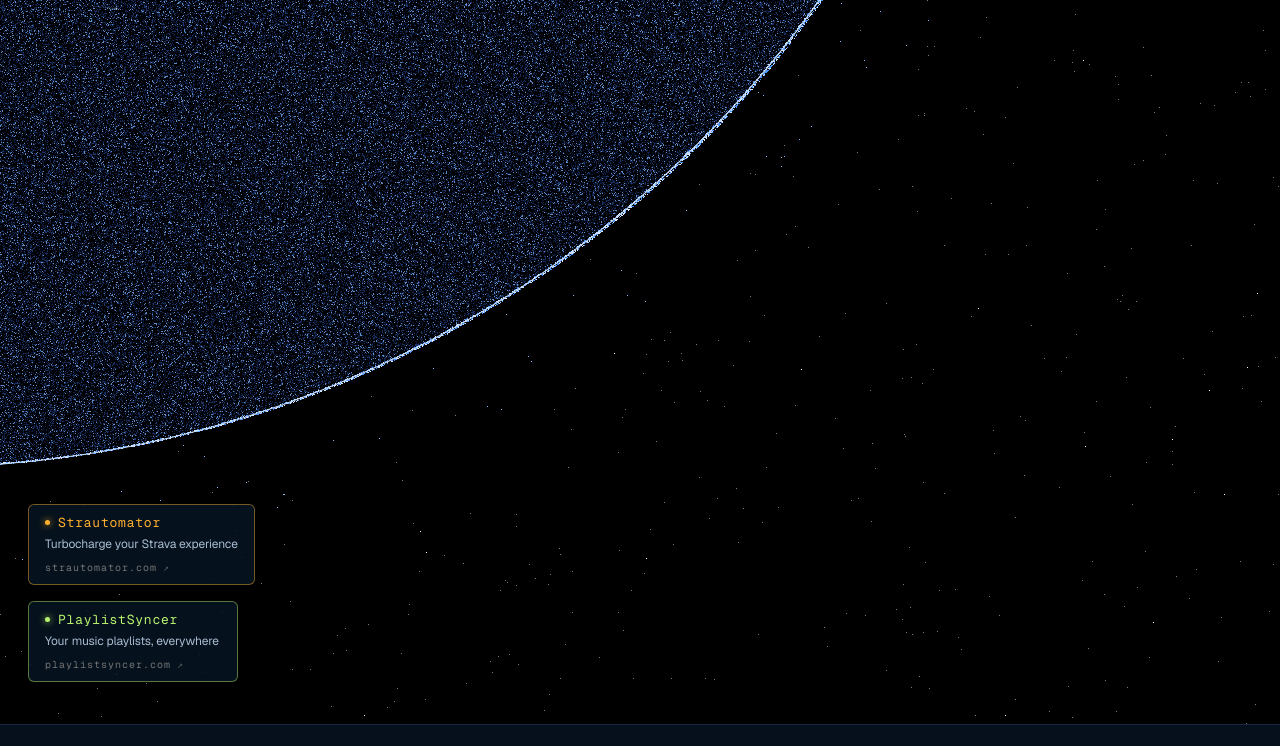
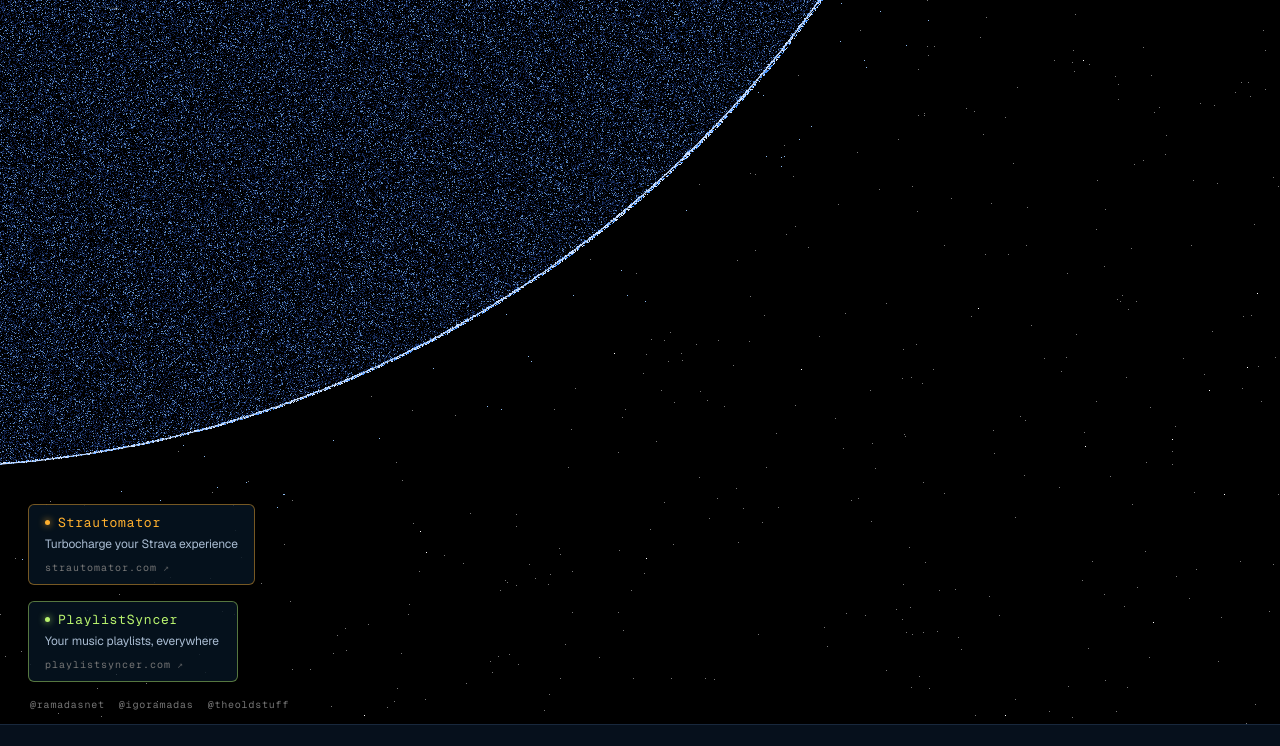
Before and after one commit to ramadasnet/www, a plain HTML site: page index.html in a window 1280 px wide. Shown: the top 746 px of the page. Drawn offline with nearby package versions, Linux system fonts and the light colour scheme.

Commit message:
Add GitHub org links below the app overlays
Quiet text row linking to @ramadasnet, @igoramadas and @theoldstuff
under the Strautomator and PlaylistSyncer cards.

```diff
--- a/index.html
+++ b/index.html
@@ -148,6 +148,26 @@
                 font-family: var(--mono);
                 font-size: 10px;
                 letter-spacing: 0.1em;
+            }
+
+            .orgs {
+                display: flex;
+                flex-wrap: wrap;
+                gap: 6px 14px;
+                padding-left: 2px;
+                font-family: var(--mono);
+                font-size: 10px;
+                letter-spacing: 0.08em;
+            }
+
+            .orgs a {
+                color: var(--quiet);
+                transition: color 0.25s ease;
+            }
+
+            .orgs a:hover,
+            .orgs a:focus-visible {
+                color: var(--paper);
             }
 
             .beacon .go {
@@ -358,7 +378,7 @@
         <canvas id="sky" aria-hidden="true"></canvas>
         <canvas id="pass" class="pass" aria-hidden="true"></canvas>
 
-        <nav class="beacons" aria-label="Apps">
+        <nav class="beacons" aria-label="Links">
             <a class="beacon" style="--c: #ffb02e" href="https://strautomator.com" target="_blank" rel="noopener noreferrer">
                 <span class="name">Strautomator</span>
                 <span class="tag">Turbocharge your Strava experience</span>
@@ -369,6 +389,11 @@
                 <span class="tag">Your music playlists, everywhere</span>
                 <span class="url">playlistsyncer.com <span class="go" aria-hidden="true">↗</span></span>
             </a>
+            <div class="orgs" aria-label="GitHub">
+                <a href="https://github.com/ramadasnet" target="_blank" rel="noopener noreferrer">@ramadasnet</a>
+                <a href="https://github.com/igoramadas" target="_blank" rel="noopener noreferrer">@igoramadas</a>
+                <a href="https://github.com/theoldstuff" target="_blank" rel="noopener noreferrer">@theoldstuff</a>
+            </div>
         </nav>
 
         <footer class="bar">
```
